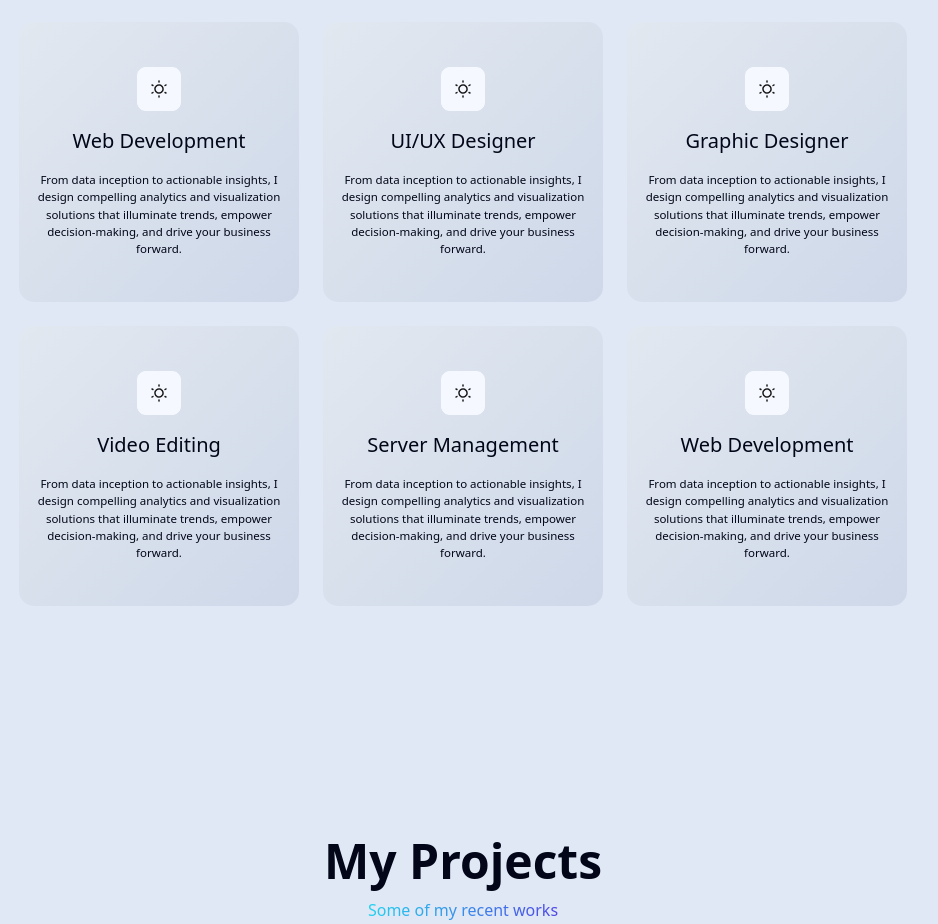
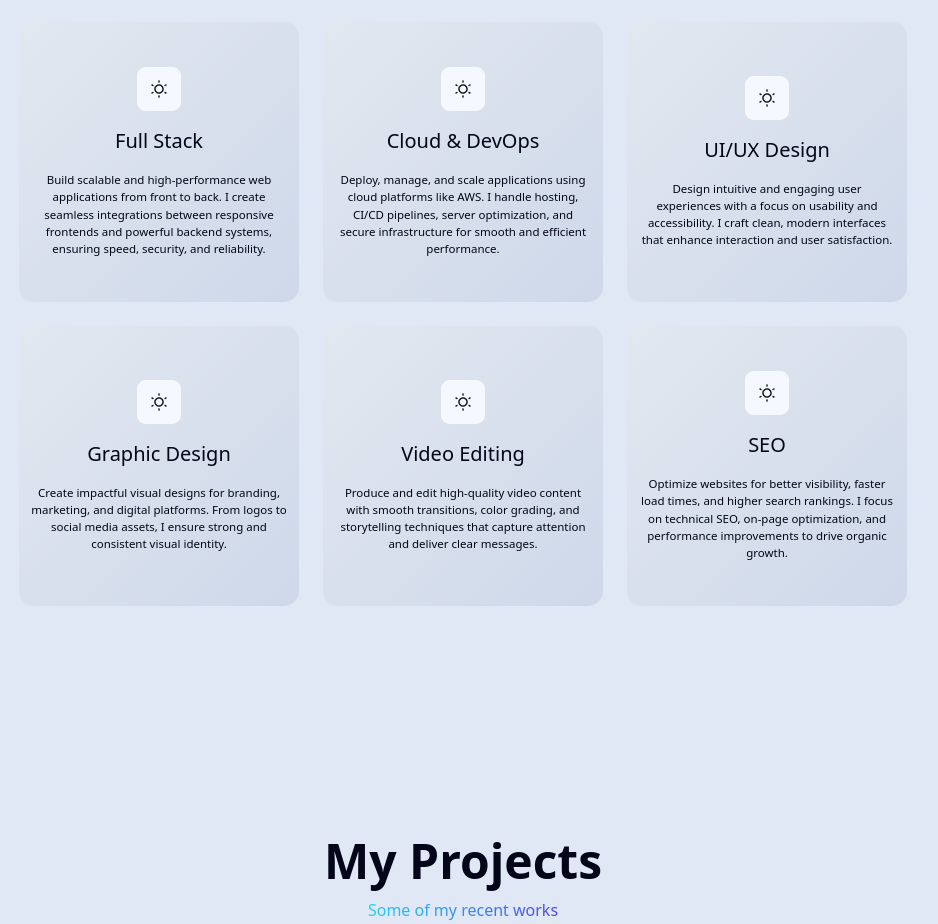
Before and after one commit to bknath/Bk-Nath-portfolio, a React (Vite) app: page / in a window 1280 px wide. Shown: the part 1700-2624 px from the top of the page, without its empty margins (177-1115 px from the left). Built offline with nearby package versions, Linux system fonts and the light colour scheme; no server answers.

Commit message:
updated service file

```diff
--- a/src/Pages/Home/Services.jsx
+++ b/src/Pages/Home/Services.jsx
@@ -15,7 +15,7 @@ const FadeInSection = ({ children, animationClass }) => {
           observer.unobserve(entry.target); // Stops observing once animated
         }
       },
-            { threshold: 0.3 } // Adjust threshold if needed
+      { threshold: 0.3 }, // Adjust threshold if needed
     );
 
     if (sectionRef.current) {
@@ -48,12 +48,12 @@ const Services = () => {
             <div className="boxes w-70 h-70 flex items-center justify-center dark:border border-[#2B2B2B]">
               <div className="flex flex-col items-center text-center justify-center">
                 <img className="pb-4" src={assets.servicesIcon} alt="" />
-                                <h3 className="text-xl pb-4">Web Development</h3>
+                <h3 className="text-xl pb-4">Full Stack</h3>
                 <p className="w-3xs">
-                                    From data inception to actionable insights, I design
-                                    compelling analytics and visualization solutions that
-                                    illuminate trends, empower decision-making, and drive your
-                                    business forward.
+                  Build scalable and high-performance web applications from
+                  front to back. I create seamless integrations between
+                  responsive frontends and powerful backend systems, ensuring
+                  speed, security, and reliability.
                 </p>
               </div>
             </div>
@@ -64,12 +64,12 @@ const Services = () => {
             <div className="boxes w-70 h-70 flex items-center justify-center dark:border border-[#2B2B2B]">
               <div className="flex flex-col items-center text-center justify-center">
                 <img className="pb-4" src={assets.servicesIcon} alt="" />
-                                <h3 className="text-xl pb-4">UI/UX Designer</h3>
+                <h3 className="text-xl pb-4">Cloud & DevOps</h3>
                 <p className="w-3xs">
-                                    From data inception to actionable insights, I design
-                                    compelling analytics and visualization solutions that
-                                    illuminate trends, empower decision-making, and drive your
-                                    business forward.
+                  Deploy, manage, and scale applications using cloud platforms
+                  like AWS. I handle hosting, CI/CD pipelines, server
+                  optimization, and secure infrastructure for smooth and
+                  efficient performance.
                 </p>
               </div>
             </div>
@@ -80,12 +80,11 @@ const Services = () => {
             <div className="boxes w-70 h-70 flex items-center justify-center dark:border border-[#2B2B2B]">
               <div className="flex flex-col items-center text-center justify-center">
                 <img className="pb-4" src={assets.servicesIcon} alt="" />
-                                <h3 className="text-xl pb-4">Graphic Designer</h3>
+                <h3 className="text-xl pb-4">UI/UX Design</h3>
                 <p className="w-3xs">
-                                    From data inception to actionable insights, I design
-                                    compelling analytics and visualization solutions that
-                                    illuminate trends, empower decision-making, and drive your
-                                    business forward.
+                  Design intuitive and engaging user experiences with a focus on
+                  usability and accessibility. I craft clean, modern interfaces
+                  that enhance interaction and user satisfaction.
                 </p>
               </div>
             </div>
@@ -96,12 +95,11 @@ const Services = () => {
             <div className="boxes w-70 h-70 flex items-center justify-center dark:border border-[#2B2B2B]">
               <div className="flex flex-col items-center text-center justify-center">
                 <img className="pb-4" src={assets.servicesIcon} alt="" />
-                                <h3 className="text-xl pb-4">Video Editing</h3>
+                <h3 className="text-xl pb-4">Graphic Design</h3>
                 <p className="w-3xs">
-                                    From data inception to actionable insights, I design
-                                    compelling analytics and visualization solutions that
-                                    illuminate trends, empower decision-making, and drive your
-                                    business forward.
+                  Create impactful visual designs for branding, marketing, and
+                  digital platforms. From logos to social media assets, I ensure
+                  strong and consistent visual identity.
                 </p>
               </div>
             </div>
@@ -112,12 +110,11 @@ const Services = () => {
             <div className="boxes w-70 h-70 flex items-center justify-center dark:border border-[#2B2B2B]">
               <div className="flex flex-col items-center text-center justify-center">
                 <img className="pb-4" src={assets.servicesIcon} alt="" />
-                                <h3 className="text-xl pb-4">Server Management</h3>
+                <h3 className="text-xl pb-4">Video Editing</h3>
                 <p className="w-3xs">
-                                    From data inception to actionable insights, I design
-                                    compelling analytics and visualization solutions that
-                                    illuminate trends, empower decision-making, and drive your
-                                    business forward.
+                  Produce and edit high-quality video content with smooth
+                  transitions, color grading, and storytelling techniques that
+                  capture attention and deliver clear messages.
                 </p>
               </div>
             </div>
@@ -128,12 +125,12 @@ const Services = () => {
             <div className="boxes w-70 h-70 flex items-center justify-center dark:border border-[#2B2B2B]">
               <div className="flex flex-col items-center text-center justify-center">
                 <img className="pb-4" src={assets.servicesIcon} alt="" />
-                                <h3 className="text-xl pb-4">Web Development</h3>
+                <h3 className="text-xl pb-4">SEO</h3>
                 <p className="w-3xs">
-                                    From data inception to actionable insights, I design
-                                    compelling analytics and visualization solutions that
-                                    illuminate trends, empower decision-making, and drive your
-                                    business forward.
+                  Optimize websites for better visibility, faster load times,
+                  and higher search rankings. I focus on technical SEO, on-page
+                  optimization, and performance improvements to drive organic
+                  growth.
                 </p>
               </div>
             </div>
```
Lines whose indentation alone changed are shown as unchanged.
